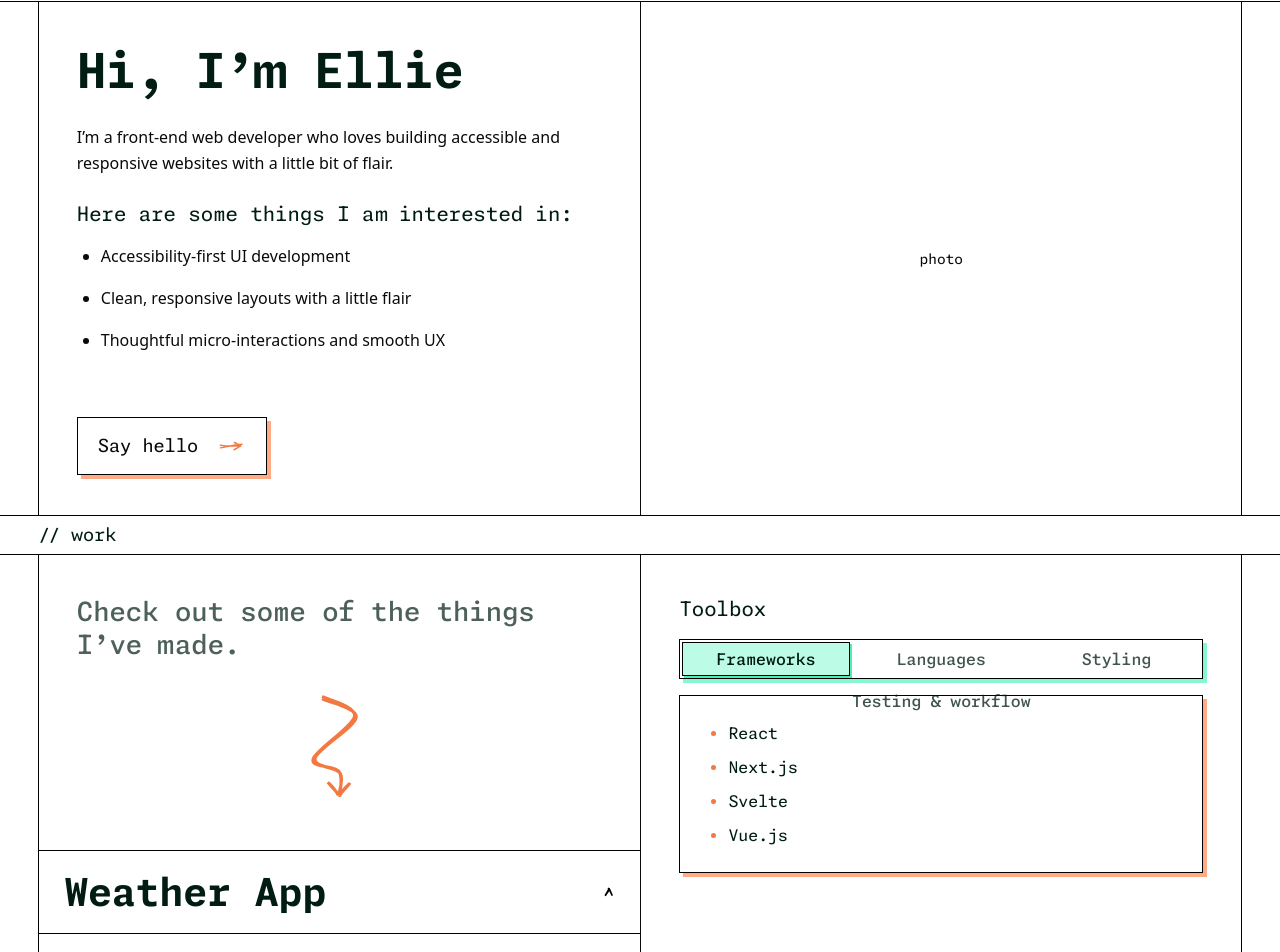
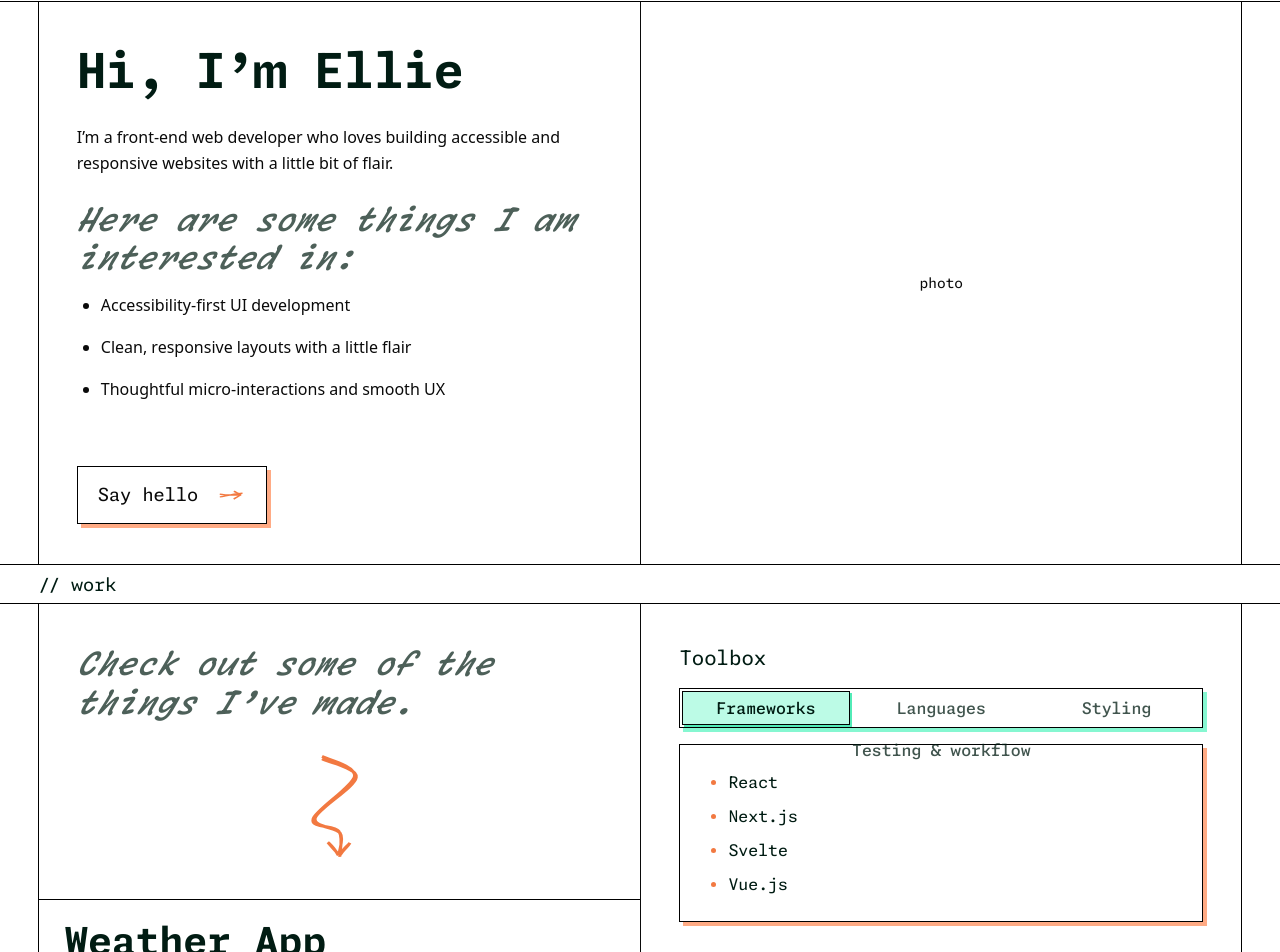
Before and after one commit to ellie-holt/portfolio-v2, a Next.js app: page / in a window 1280 px wide. Shown: the part 559-1511 px from the top of the page. Built offline with nearby package versions, Linux system fonts and the light colour scheme.

Commit message:
Add text styling utility

```diff
--- a/components/sections/About.tsx
+++ b/components/sections/About.tsx
@@ -22,14 +22,14 @@ export default function About() {
       <div className="split-panel">
         {/* left: intro and cta */}
         <div className="flex flex-col gap-r2 bg-white px-hpad py-r3 h-full">
-          <h3 className="text-section-display">
-            {content.greeting}
-          </h3>
+          <h3 className="text-section-display">{content.greeting}</h3>
 
           <p className="max-w-prose">{content.about}</p>
 
           <div>
-            <h3>Here are some things I am interested in:</h3>
+            <h3 className="text-section-alt">
+              Here are some things I am interested in:
+            </h3>
             <ul
               role="list"
               className="space-y-r1 grid pt-r1 pl-r2 max-w-prose list-disc"
--- a/components/sections/Work.tsx
+++ b/components/sections/Work.tsx
@@ -33,9 +33,9 @@ export default function Work() {
         {/* left: project showcase */}
         <div className="relative bg-white min-h-136 overflow-hidden">
           <div className="top-0 z-0 absolute inset-x-0 px-hpad py-r3 pointer-events-none">
-            <p className="font-mono font-medium text-aqua-ink/70 md:text-[1.65rem] text-2xl leading-tight">
+            <h3 className="text-section-alt">
               Check out some of the things I’ve made.
-            </p>
+            </h3>
             <div className="flex justify-center mt-r1">
               <RoughCurvedArrow
                 direction="down"
--- a/components/ui/Accordion.tsx
+++ b/components/ui/Accordion.tsx
@@ -45,13 +45,13 @@ export function AccordionTrigger({
   return (
     <ShadcnAccordionTrigger
       className={cn(
-        "hover:bg-aqua-100 px-r1 py-r1 w-full hover:no-underline cursor-pointer pointer-events-auto select-none",
+        "hover:bg-aqua-100 px-hpad py-r1 w-full hover:no-underline cursor-pointer pointer-events-auto select-none",
         className,
       )}
       {...props}
     >
       {children}
-      <span className="self-center ml-auto w-3 h-3 transform-gpu group-aria-expanded/accordion-trigger:rotate-180 origin-center shrink-0">
+      <span className="px-hpad self-center ml-auto w-3 h-3 transform-gpu group-aria-expanded/accordion-trigger:rotate-180 origin-center shrink-0">
         <RoughCaret
           direction="up"
           stroke="currentColor"
--- a/styles/utilities.css
+++ b/styles/utilities.css
@@ -46,6 +46,15 @@
   font-family: var(--font-mono);
   font-size: clamp(2rem, 5vw, 3rem);
   font-weight: 700;
+  line-height: 1.2;
+}
+
+@utility text-section-alt {
+  font-family: var(--font-radon);
+  font-size: clamp(1.5rem, 4vw, 2rem);
+  font-weight: 600;
+  color: color-mix(in srgb, var(--color-aqua-ink) 70%, transparent);
+  font-style: italic;
   line-height: 1.2;
 }
 
```
